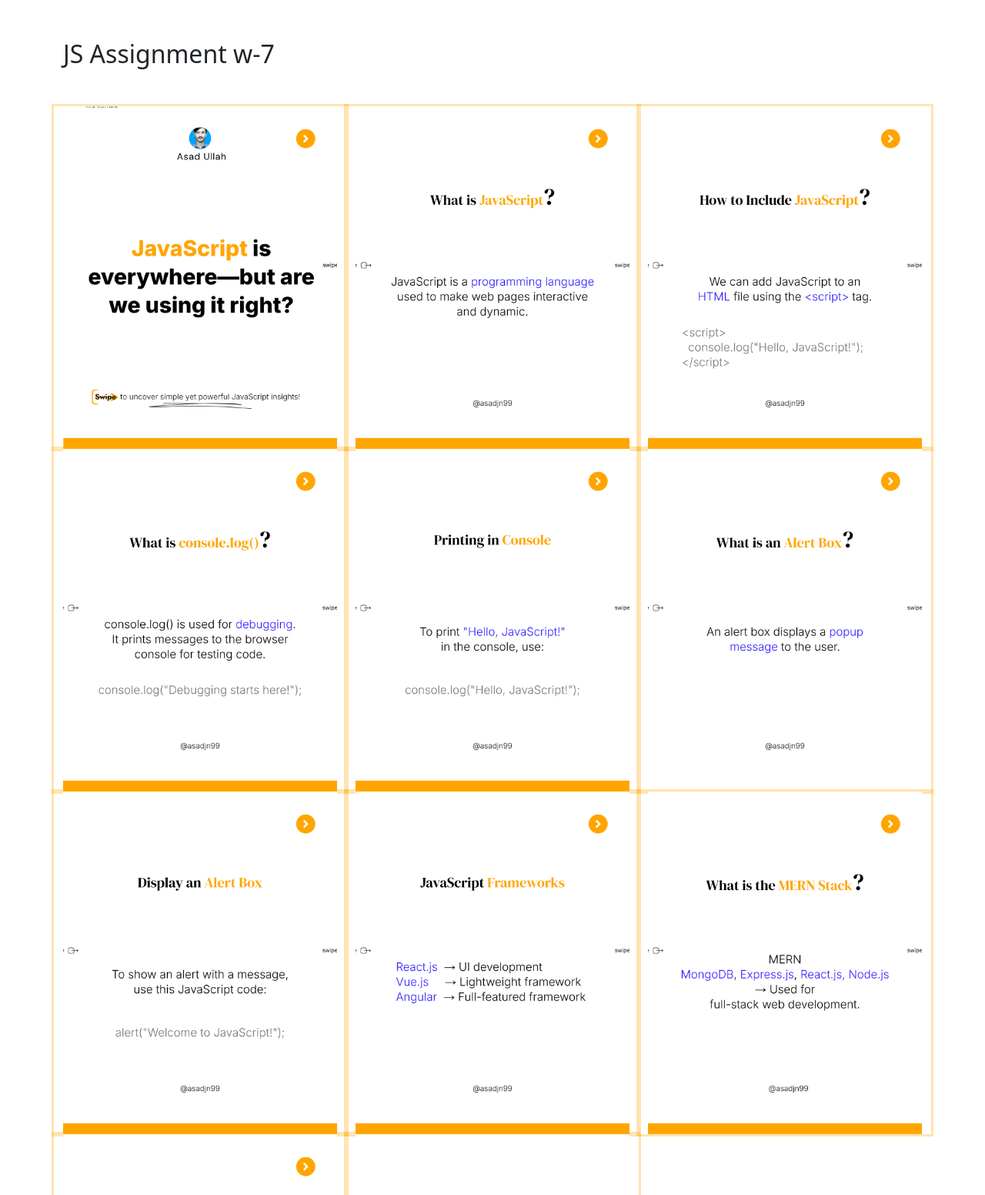
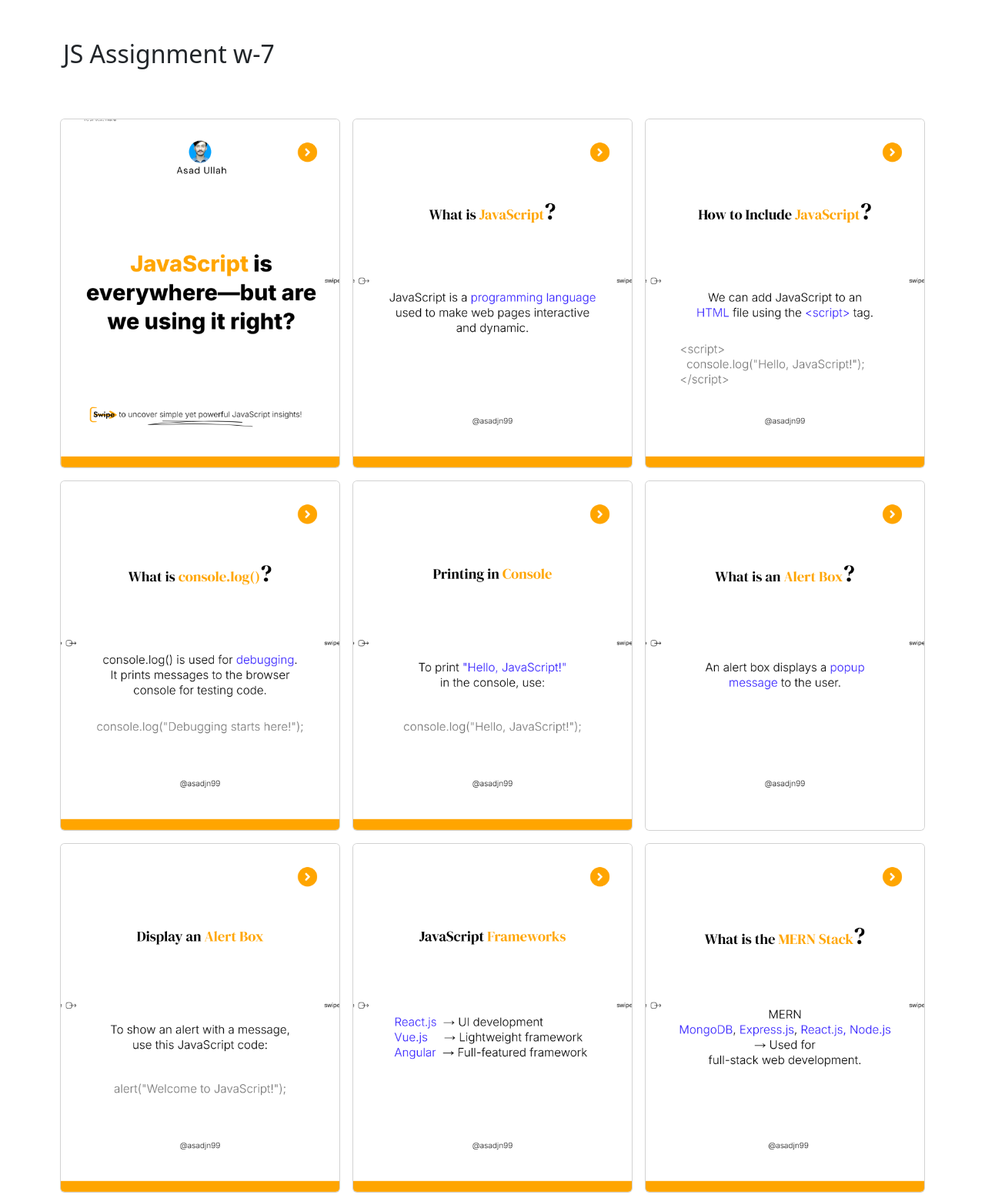
Before and after one commit to asadjn99/w6-task-bstrap-portfolio, a plain HTML site: page index.html in a window 1280 px wide. Shown: the part 2500-4052 px from the top of the page at 77% size. Drawn offline with nearby package versions, Linux system fonts and the light colour scheme.

Commit message:
CARDS design change krdy

```diff
--- a/index.html
+++ b/index.html
@@ -248,52 +248,75 @@
 <!-- JS Assignment w-7 -->
 
 <section id="js-ass" class="mt-5">
-  <div class="container gap-2 mt-5">
+  <div class="container mt-5">
     <h2>JS Assignment w-7</h2>
-    <div class="row mt-5">
+    <div class=" row mt-5  ">
 
-        <div class=" col-sm-6 col-lg-4  img-fluid custom-css ">
-          <img src="./images/0.png" alt="" class="img-fluid">
+
+        <div class=" col-sm-6 col-lg-4 g-3">
+          <div class="card">
+            <img src="./images/0.png" alt="" class="img-fluid" style="border-radius: 5px;">
+          </div>
         </div>
 
-        <div class=" col-sm-6 col-lg-4  img-fluid custom-css ">
-          <img src="./images/1.png" alt="" class="img-fluid">
+        <div class=" col-sm-6 col-lg-4 g-3">
+          <div class="card">
+            <img src="./images/1.png" alt="" class="img-fluid" style="border-radius: 5px;">
+          </div>
         </div>
 
-        <div class=" col-sm-6 col-lg-4  img-fluid custom-css ">
-          <img src="./images/2.png" alt="" class="img-fluid">
+        <div class=" col-sm-6 col-lg-4 g-3">
+          <div class="card">
+            <img src="./images/2.png" alt="" class="img-fluid" style="border-radius: 5px;">
+          </div>
         </div>
 
-        <div class=" col-sm-6 col-lg-4  img-fluid custom-css ">
-          <img src="./images/3.png" alt="" class="img-fluid">
+        <div class=" col-sm-6 col-lg-4 g-3">
+          <div class="card">
+            <img src="./images/3.png" alt="" class="img-fluid" style="border-radius: 5px;">
+          </div>
         </div>
 
-        <div class=" col-sm-6 col-lg-4  img-fluid custom-css ">
-          <img src="./images/4.png" alt="" class="img-fluid">
+        <div class=" col-sm-6  col-lg-4 g-3">
+          <div class="card">
+            <img src="./images/4.png" alt="" class="img-fluid" style="border-radius: 5px;">
+          </div>
         </div>
 
-        <div class=" col-sm-6 col-lg-4  img-fluid custom-css ">
-          <img src="./images/5.png" alt="" class="img-fluid">
+        <div class=" col-sm-6  col-lg-4 g-3">
+          <div class="card">
+            <img src="./images/5.png" alt="" class="img-fluid" style="border-radius: 5px;">
+          </div>
         </div>
 
-        <div class=" col-sm-6 col-lg-4  img-fluid custom-css ">
-          <img src="./images/6.png" alt="" class="img-fluid">
+        <div class=" col-sm-6  col-lg-4 g-3">
+          <div class="card">
+            <img src="./images/6.png" alt="" class="img-fluid" style="border-radius: 5px;">
+          </div>
         </div>
 
-        <div class=" col-sm-6 col-lg-4  img-fluid custom-css ">
-          <img src="./images/7.png" alt="" class="img-fluid">
+        <div class=" col-sm-6  col-lg-4 g-3">
+          <div class="card">
+            <img src="./images/7.png" alt="" class="img-fluid" style="border-radius: 5px;">
+          </div>
         </div>
 
-        <div class=" col-sm-6 col-lg-4  img-fluid custom-css ">
-          <img src="./images/8.png" alt="" class="img-fluid">
+        <div class=" col-sm-6  col-lg-4 g-3">
+          <div class="card">
+            <img src="./images/8.png" alt="" class="img-fluid" style="border-radius: 5px;">
+          </div>
         </div>
 
-        <div class=" col-sm-6 col-lg-4  img-fluid custom-css ">
-          <img src="./images/9.png" alt="" class="img-fluid">
+        <div class=" col-sm-6  col-lg-4 g-3">
+          <div class="card">
+            <img src="./images/9.png" alt="" class="img-fluid" style="border-radius: 5px;">
+          </div>
         </div>
 
-        <div class=" col-sm-6 col-lg-4  img-fluid custom-css ">
-          <img src="./images/10.png" alt="" class="img-fluid">
+        <div class=" col-sm-6  col-lg-4 g-3">
+          <div class="card">
+            <img src="./images/10.png" alt="" class="img-fluid" style="border-radius: 5px;">
+          </div>
         </div>
 
     </div>
--- a/style.css
+++ b/style.css
@@ -150,10 +150,10 @@ body > section.sec-3.mt-5 > div > div > div.col-md-6.mt-3.mt-md-auto > div > p.a
      color: white;
 }
 
-
+/*
 #js-ass .custom-css{
-    box-shadow: rgba(255, 165, 0, 0.3) 0px 0px 0px 3px;
-}
+    box-shadow: rgba(0, 0, 0, 0.3) 0px 0px 0px 0.5px;
+} */
 
 #footer .container-fluid{
     background-color: #F5FCFF;
```
